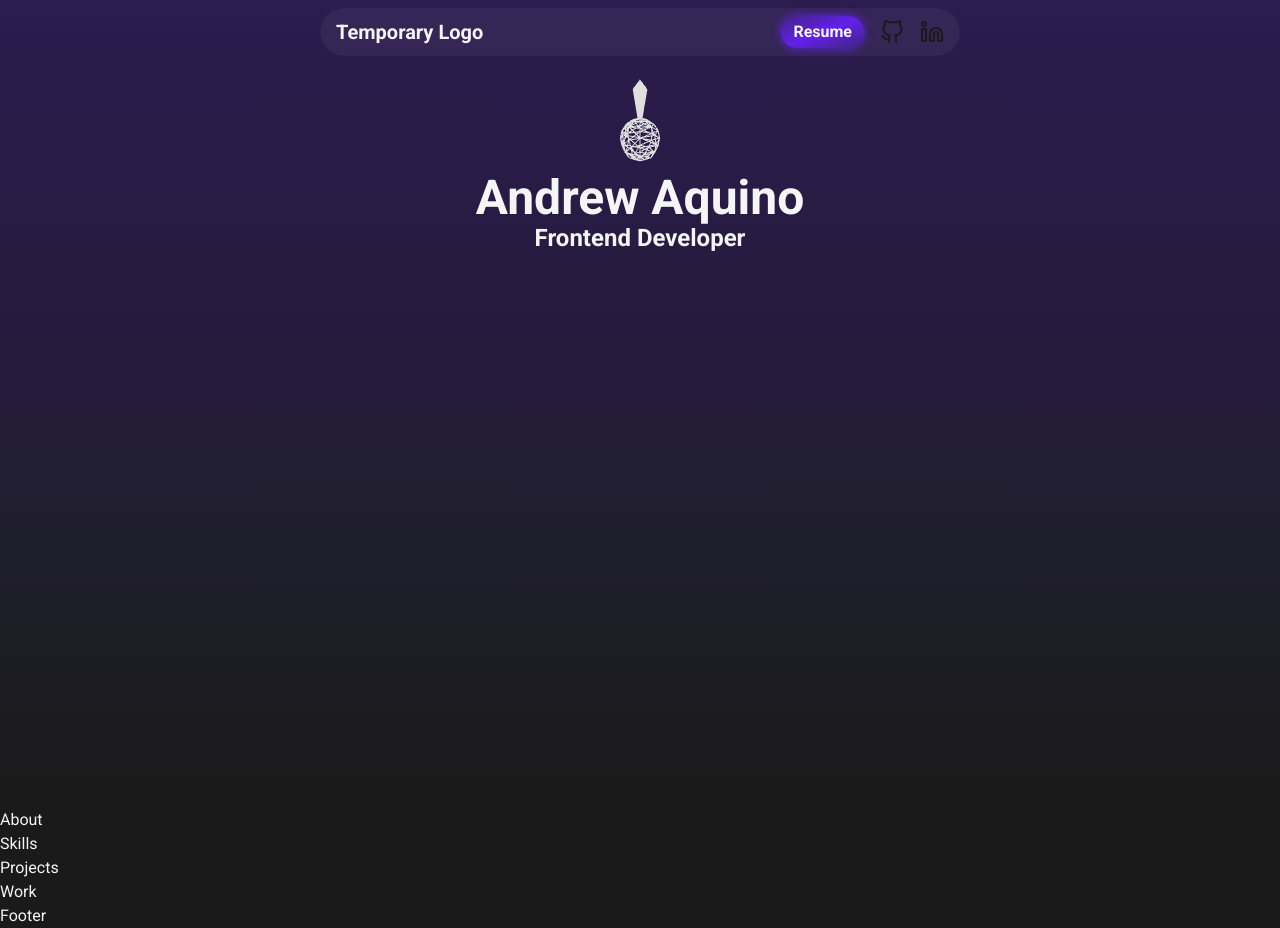
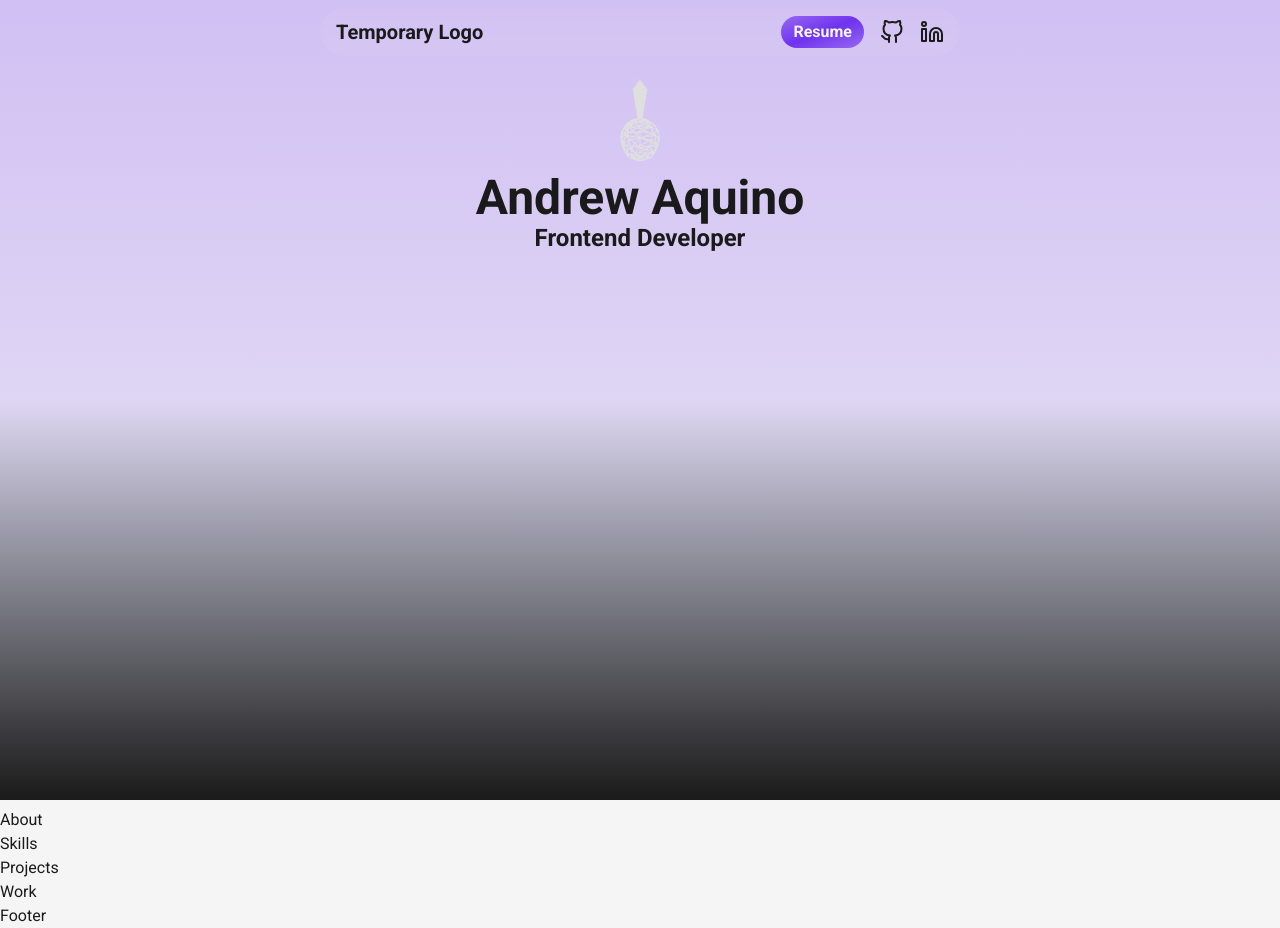
Before and after one commit to AndrewGlennAquino/personal-website-v2, a React (Vite) app: page / in a window 1280 px wide. Built offline with nearby package versions, Linux system fonts and the light colour scheme.

Commit message:
Add hamburger menu bar component and remove box shadow from button gradient

```diff
--- a/src/index.css
+++ b/src/index.css
@@ -6,14 +6,14 @@
 }
 
 body {
-  @apply bg-eerie text-smoke font-roboto;
+  @apply bg-smoke text-eerie font-roboto;
 }
 
 @theme {
   --color-smoke: #f5f5f5;
   --color-eerie: #1a1a1a;
   --color-indigo: #6320ee;
-  --color-gold: #f7b801;
+  --color-silver: #e0e0e0;
 
   --font-roboto: Roboto;
 }
@@ -27,6 +27,10 @@ body {
     @apply my-2 mx-auto p-4;
   }
 
+  .hamburger-menu {
+    @apply bg-eerie h-[2px] rounded-full;
+  }
+
   /* Drop down menu links */
   .dropdown-links {
     @apply font-medium flex items-center gap-4;
@@ -34,7 +38,6 @@ body {
 
   /* Style for gradient button background */
   .button-gradient {
-    box-shadow: 0 0 10px var(--color-indigo);
-    @apply bg-gradient-to-br from-indigo/25 via-indigo to-indigo/25;
+    @apply bg-gradient-to-br from-indigo/55 via-indigo/89 to-indigo/55 text-smoke;
   }
 }
```
